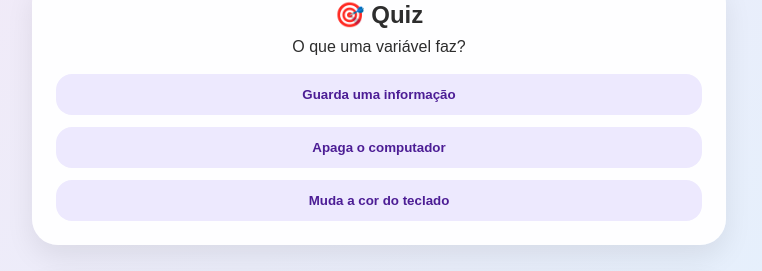
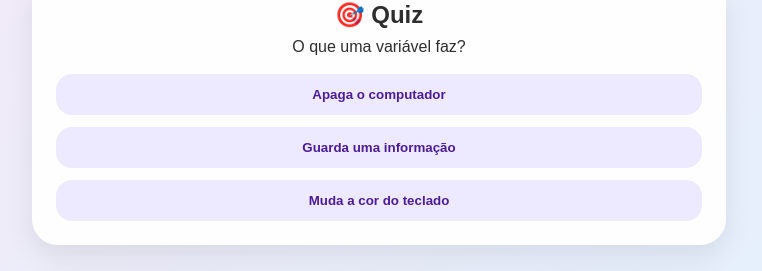
Before and after one commit to andrea7070mierzwa/botaozinho, a React (Vite) app: page / in a window 1280 px wide. Shown: the part 1210-1481 px from the top of the page, without its empty margins (246-1008 px from the left). Built offline with nearby package versions, Linux system fonts and the light colour scheme.

Commit message:
fix: embaralha alternativas do quiz

```diff
--- a/src/components/Quiz/Quiz.jsx
+++ b/src/components/Quiz/Quiz.jsx
@@ -1,10 +1,35 @@
 import { useEffect, useState } from "react";
+
+function embaralharAlternativas(alternativas) {
+  const copia = [...alternativas];
+
+  for (let i = copia.length - 1; i > 0; i--) {
+    const indiceAleatorio = Math.floor(Math.random() * (i + 1));
+    [copia[i], copia[indiceAleatorio]] = [copia[indiceAleatorio], copia[i]];
+  }
+
+  return copia;
+}
 
 export default function Quiz({ aula, onConcluirAula }) {
   const [respostaEscolhida, setRespostaEscolhida] = useState(null);
+  const [alternativasEmbaralhadas, setAlternativasEmbaralhadas] = useState([]);
 
   useEffect(() => {
     setRespostaEscolhida(null);
+
+    if (aula?.quiz?.alternativas) {
+      const alternativasComIndiceOriginal = aula.quiz.alternativas.map(
+        (texto, indexOriginal) => ({
+          texto,
+          indexOriginal,
+        })
+      );
+
+      setAlternativasEmbaralhadas(
+        embaralharAlternativas(alternativasComIndiceOriginal)
+      );
+    }
   }, [aula?.id]);
 
   if (!aula?.quiz) {
@@ -12,10 +37,11 @@ export default function Quiz({ aula, onConcluirAula }) {
   }
 
   const acertou = respostaEscolhida === aula.quiz.correta;
-  function responder(index) {
-    setRespostaEscolhida(index);
 
-    if (index === aula.quiz.correta) {
+  function responder(indexOriginal) {
+    setRespostaEscolhida(indexOriginal);
+
+    if (indexOriginal === aula.quiz.correta) {
       onConcluirAula(aula.id);
     }
   }
@@ -27,13 +53,15 @@ export default function Quiz({ aula, onConcluirAula }) {
       <p>{aula.quiz.pergunta}</p>
 
       <div className="quiz-opcoes">
-        {aula.quiz.alternativas.map((alternativa, index) => (
+        {alternativasEmbaralhadas.map((alternativa, index) => (
           <button
-            key={alternativa}
-            onClick={() => responder(index)}
-            className={respostaEscolhida === index ? "ativo" : ""}
+            key={`${aula.id}-${alternativa.texto}-${index}`}
+            onClick={() => responder(alternativa.indexOriginal)}
+            className={
+              respostaEscolhida === alternativa.indexOriginal ? "ativo" : ""
+            }
           >
-            {alternativa}
+            {alternativa.texto}
           </button>
         ))}
       </div>
```
